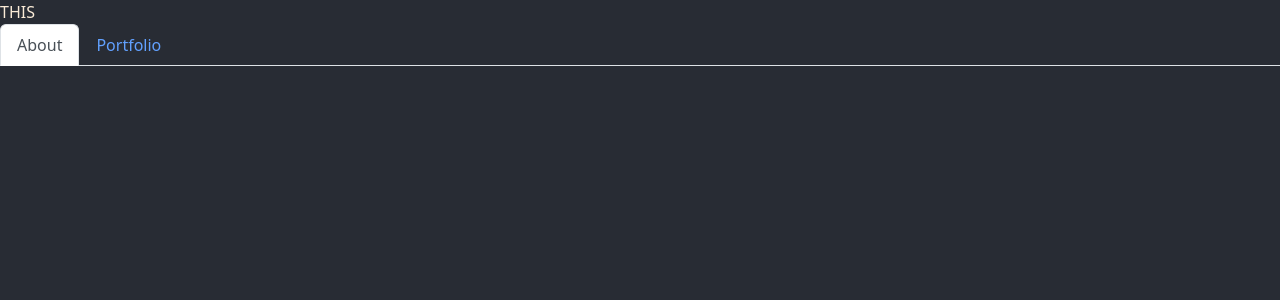
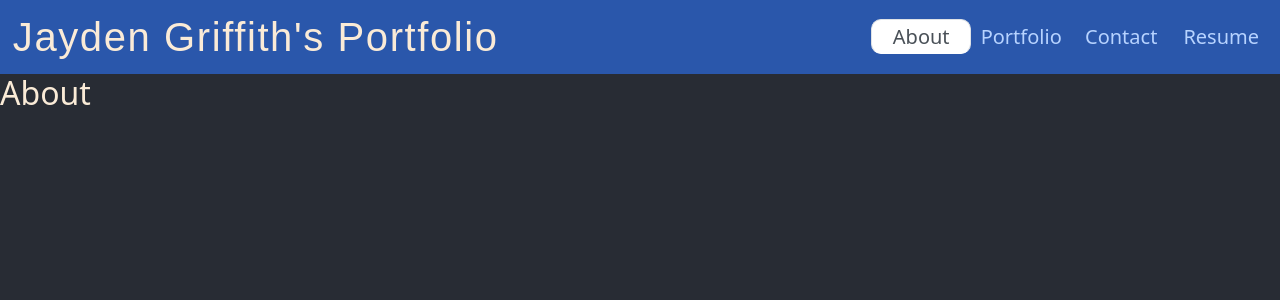
Before and after one commit to JGriffith97/React-Portfolio, a React (Create React App) app: page / in a window 1280 px wide. Shown: the top 300 px of the page. Built offline with nearby package versions, Linux system fonts and the light colour scheme.

Commit message:
Added CSS styles

```diff
--- a/package.json
+++ b/package.json
@@ -13,7 +13,7 @@
     "web-vitals": "^2.1.4"
   },
   "scripts": {
-    "start": "set PORT=3006 && react-scripts start",
+    "start": "react-scripts start",
     "build": "react-scripts build",
     "test": "react-scripts test",
     "eject": "react-scripts eject"
--- a/src/components/NavTabs.js
+++ b/src/components/NavTabs.js
@@ -13,7 +13,16 @@ function NavTabs({ currentPage, handlePageChange }) {
           Portfolio
         </a>
       </li>
-      {/* May make more pages, not sure yet. */}
+      <li className="nav-item">
+        <a href="#contact" onClick={() => handlePageChange('Contact')} className={currentPage === 'Contact' ? 'nav-link active' : 'nav-link'}>
+          Contact
+        </a>
+      </li>
+      <li className="nav-item">
+        <a href="#resume" onClick={() => handlePageChange('Resume')} className={currentPage === 'Resume' ? 'nav-link active' : 'nav-link'}>
+          Resume
+        </a>
+      </li>
     </ul>
   );
 }
--- a/src/components/PortfolioContainer.js
+++ b/src/components/PortfolioContainer.js
@@ -1,7 +1,9 @@
 import React, { useState } from 'react';
 import NavTabs from './NavTabs';
 import About from './pages/About';
-import Portfolio from './pages/Portfolio'
+import Portfolio from './pages/Portfolio';
+import Contact from './pages/Contact';
+import Resume from './pages/Resume'
 
 export default function PortfolioContainer() {
   const [currentPage, setCurrentPage] = useState('About');
@@ -13,6 +15,12 @@ export default function PortfolioContainer() {
     if (currentPage === 'Portfolio') {
       return <Portfolio />;
     }
+    if (currentPage === 'Contact') {
+      return <Contact />;
+    }
+    if (currentPage === 'Resume') {
+      return <Resume />;
+    }
   };
 
   const handlePageChange = (page) => setCurrentPage(page);
@@ -20,8 +28,16 @@ export default function PortfolioContainer() {
   return (
     // Parent div to react elements.
     <div>
-      <header>THIS</header>
-      <NavTabs currentPage={currentPage} handlePageChange={handlePageChange} />
+      <header>
+        <div className='header-div'>
+          <h1 className='header-main'>Jayden Griffith's Portfolio</h1>
+        </div>
+        {/* I could actually add this to the NavTabs component. I'll decide which I'm
+        more comfortable with. */}
+        <div className='nav-div'>
+          <NavTabs currentPage={currentPage} handlePageChange={handlePageChange} />
+        </div>
+      </header>
       {renderPage()}
     </div>
   );
--- a/src/components/pages/About.js
+++ b/src/components/pages/About.js
@@ -4,9 +4,9 @@ export default function About() {
   return (
     // Can add some different css styles if need be.
     <div>
-      <h1>
-        {/* Work In Progress */}
-      </h1>
+      <h2>
+        About
+      </h2>
       <p>
         {/* Work In Progress */}
       </p>
--- /dev/null
+++ b/src/components/pages/Contact.js
@@ -0,0 +1,14 @@
+import React from 'react';
+
+export default function Contact() {
+  return (
+    <div>
+      <h2>
+        Contact
+      </h2>
+      <p>
+        {/* in progress */}
+      </p>
+    </div>
+  )
+}
--- a/src/components/pages/Portfolio.js
+++ b/src/components/pages/Portfolio.js
@@ -3,9 +3,9 @@ import React from 'react';
 export default function Portfolio() {
   return (
     <div>
-      <h1>
+      <h2>
         Portfolio
-      </h1>
+      </h2>
       <section>
         {/* Work In Progress */}
         {/* Need to figure out how to incorporate images, probably
--- /dev/null
+++ b/src/components/pages/Resume.js
@@ -0,0 +1,14 @@
+import React from 'react';
+
+export default function Resume() {
+  return (
+    <div>
+      <h2>
+        Resume
+      </h2>
+      <p>
+        {/* in progress */}
+      </p>
+    </div>
+  )
+}
--- a/src/css/App.css
+++ b/src/css/App.css
@@ -1,10 +1,65 @@
+header {
+  display: flex;
+  background-color: #2A57AB;
+}
+
+.header-div {
+  display: flex;
+  width: 50%;
+  padding: 1%;
+}
+
+.header-main {
+  width: 100%;
+  font-size: 2.5em;
+  font-family: 'Arial';
+  letter-spacing: 0.1rem;
+  margin-bottom: 0;
+}
+
+.nav-div {
+  display: flex;
+  align-items: center;
+  padding: 1%;
+  width: 50%;
+  justify-content: flex-end;
+}
+
 body {
   background-color: #282c34;
   color: antiquewhite;
 }
 
+.nav {
+  --bs-nav-link-hover-color: #e9ecef;
+}
+
+.nav-tabs .nav-link {
+  border-top-left-radius: 10px;
+  border-top-right-radius: 10px;
+  border-bottom-left-radius: 10px;
+  border-bottom-right-radius: 10px;
+}
+
+.nav-tabs {
+  border-bottom: 0;
+}
+
+.nav-link .active {
+  margin: 0 1% 0 1%;
+}
+
 .nav-link {
-  color: #62a1ff;
+  width: 100px;
+  display: flex;
+  flex-direction: column;
+  color: #b7d3ff;
+  height: 100%;
+  justify-content: center;
+  align-items: center;
+  font-size: 1.25em;
+  padding: 2px;
+  margin: 0 4% 0 4%;
 }
 
 .App {
```
